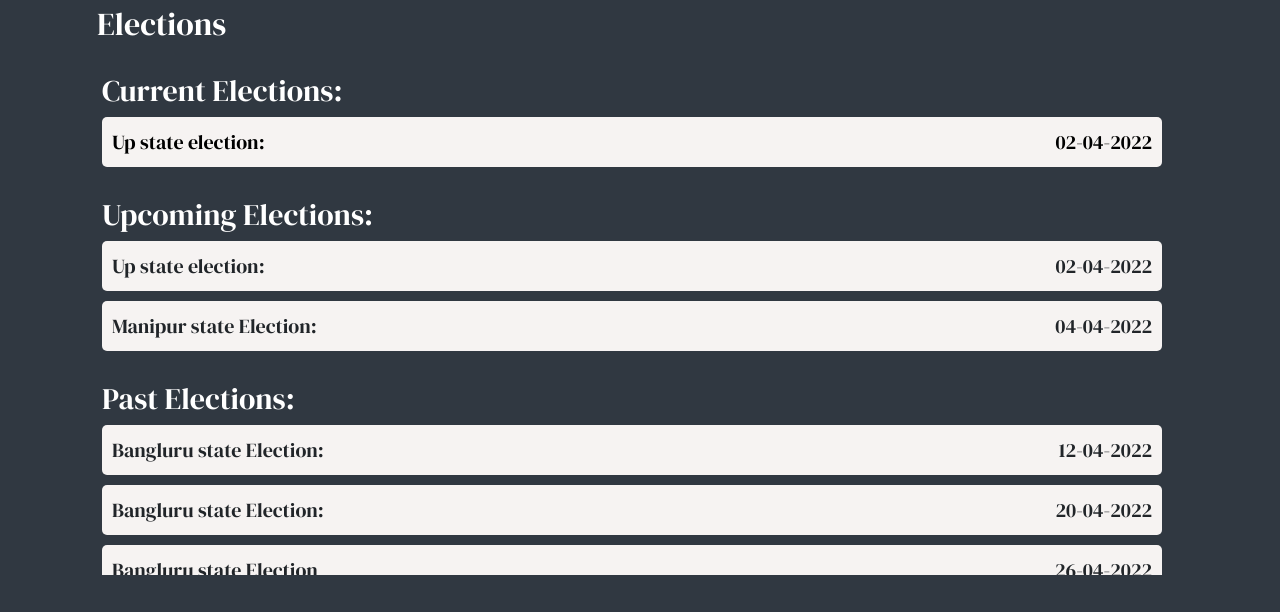
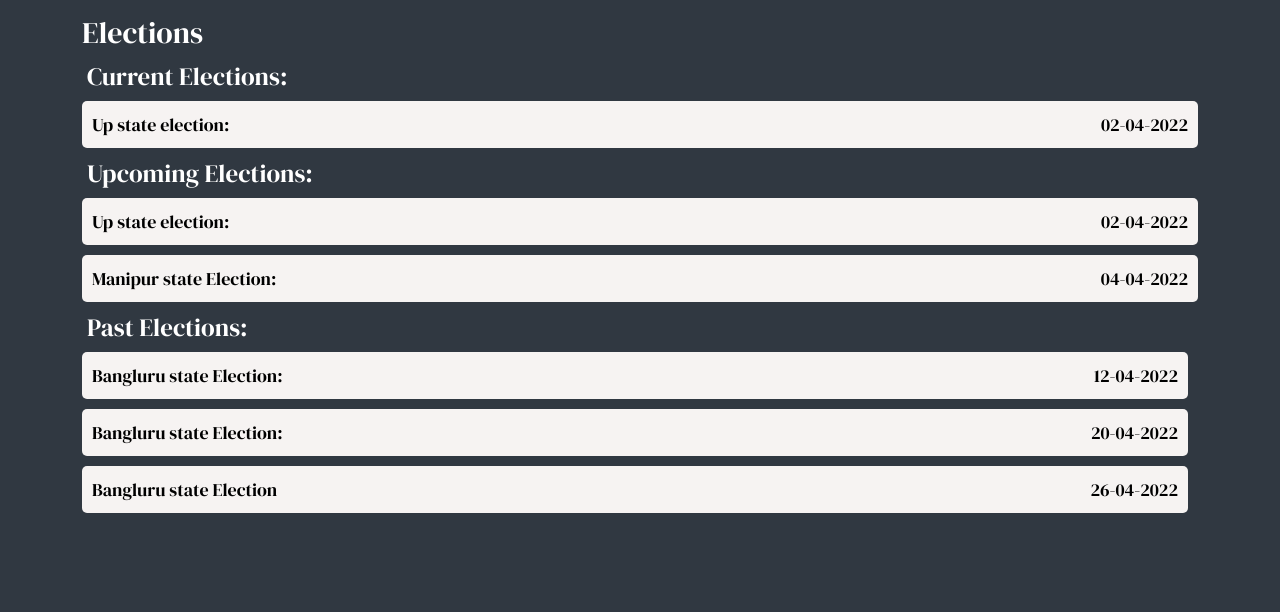
Before and after one commit to kero1019/An-Enhanced-Web-Based-Electronic-Voting-System, a plain HTML site: page pages/elections/elections.html in a window 1280 px wide. Shown: the part 67-679 px from the top of the page. Drawn offline with Linux system fonts and the light colour scheme; a web font is replaced by a local one.

Commit message:
Elections Page Edits (User)

```diff
--- a/css/main_dark.css
+++ b/css/main_dark.css
@@ -494,49 +494,39 @@ nav .navbar-toggler:focus {
 .elections .container {
   padding-bottom: 20px;
 }
-.elections .container .elec {
-  color: var(--white);
-  font-size: xx-large;
-  display: flex;
-  align-items: center;
-  text-align: center;
-  padding-left: 15px;
-  margin-bottom: 30px;
-}
-.elections .container .curr {
-  margin-bottom: 20px;
+.elections .container .current,
+.elections .container .upcoming,
+.elections .container .past {
   display: flex;
   flex-direction: column;
-  flex-wrap: wrap;
+  gap: 10px;
 }
-.elections .container .curr h1,
-.elections .outside {
+.elections .container h1:not(.page-title) {
   font-size: 20px;
-  font-weight: normal;
   color: var(--white);
-  margin-left: 15px;
+  margin: 10px 0 10px 5px;
 }
-.elections .container .curr .curr1 {
+.elections .container .election {
   background-color: var(--light);
+  color: var(--black);
   display: flex;
   flex-direction: column;
   justify-content: center;
   align-items: center;
-  margin-bottom: 10px;
-  width: 95%;
   border-radius: 5px;
-  margin-left: 7px;
 }
-.elections .container .curr .curr1 p {
+.elections .container .past .election {
+  width: calc(100% - 10px);
+}
+.elections .container .election p {
   font-weight: 400;
   font-size: 18px;
-  margin: 10px;
 }
 .elections .to-votingpanel {
   color: var(--black);
 }
 .elections .scroll-container {
-  height: 150px;
+  height: 165px;
   overflow-y: auto;
   background-color: transparent;
 }
@@ -547,6 +537,7 @@ nav .navbar-toggler:focus {
 
 #scrollable-div::-webkit-scrollbar-track {
   background-color: var(--light);
+  border-radius: 7px;
 }
 
 #scrollable-div::-webkit-scrollbar-thumb {
@@ -565,6 +556,7 @@ nav .navbar-toggler:focus {
 
 #scrollable-div::-moz-scrollbar-track {
   background-color: var(--light);
+  border-radius: 7px;
 }
 
 #scrollable-div::-moz-scrollbar-thumb {
@@ -575,22 +567,21 @@ nav .navbar-toggler:focus {
 #scrollable-div::-moz-scrollbar-thumb:hover {
   background-color: #555;
 }
-/* // Large devices (desktops, 992px and up) */
+/* Large devices (desktops, 992px and up) */
 @media (min-width: 768px) {
-  .elections .container .curr .curr1 {
-    width: 95%;
-    border-radius: 5px;
-    margin-left: 20px;
+  .elections {
+    height: calc(100vh - 72px);
+    padding-top: 10px;
+  }
+  .elections .container .election {
     flex-direction: row;
     justify-content: space-between;
     padding: 10px;
   }
-  .elections .container .curr h1,
-  .elections .outside {
-    margin-left: 20px;
-    font-size: 30px;
+  .elections .container h1:not(.page-title) {
+    font-size: 25px;
   }
-  .elections .container .curr .curr1 p {
+  .elections .container p {
     font-size: 20px;
   }
 }
--- a/pages/elections/elections.html
+++ b/pages/elections/elections.html
@@ -58,52 +58,53 @@
   <!-- Start elections -->
   <div class="elections">
     <div class="container">
-      <h1 class="elec">Elections</h1>
-      <div class="curr">
-        <h1>Current Elections:</h1>
+      <h1 class="page-title">Elections</h1>
+      <h1>Current Elections:</h1>
+      <div class="current">
         <a class="to-votingpanel" href="../voting_panel/voting_panel.html">
-          <div class="curr1">
+          <div class="election">
             <p>Up state election:</p>
             <p>02-04-2022</p>
           </div>
         </a>
       </div>
-      <div class="curr">
-        <h1>Upcoming Elections:</h1>
-        <div class="curr1">
+
+      <h1>Upcoming Elections:</h1>
+      <div class="upcoming">
+        <div class="election">
           <p>Up state election:</p>
           <p>02-04-2022</p>
         </div>
-        <div class="curr1">
+        <div class="election">
           <p>Manipur state Election:</p>
           <p>04-04-2022</p>
         </div>
       </div>
 
-      <h1 class="outside">Past Elections:</h1>
+      <h1>Past Elections:</h1>
       <div id="scrollable-div" class="scroll-container">
-        <div class="curr">
-          <div class="curr1">
+        <div class="past">
+          <div class="election">
             <p>Bangluru state Election:</p>
             <p>12-04-2022</p>
           </div>
-          <div class="curr1">
+          <div class="election">
             <p>Bangluru state Election:</p>
             <p>20-04-2022</p>
           </div>
-          <div class="curr1">
+          <div class="election">
             <p>Bangluru state Election</p>
             <p>26-04-2022</p>
           </div>
-          <div class="curr1">
+          <div class="election">
             <p>Bangluru state Election:</p>
             <p>12-04-2022</p>
           </div>
-          <div class="curr1">
+          <div class="election">
             <p>Bangluru state Election:</p>
             <p>20-04-2022</p>
           </div>
-          <div class="curr1">
+          <div class="election">
             <p>Bangluru state Election</p>
             <p>26-04-2022</p>
           </div>
```
